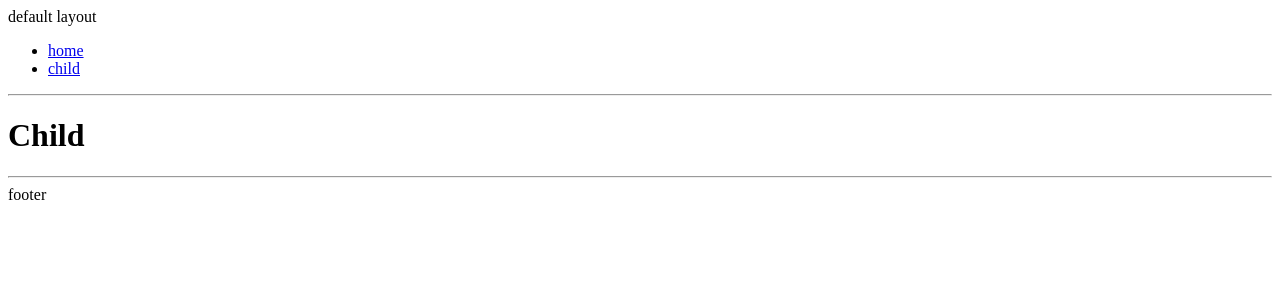
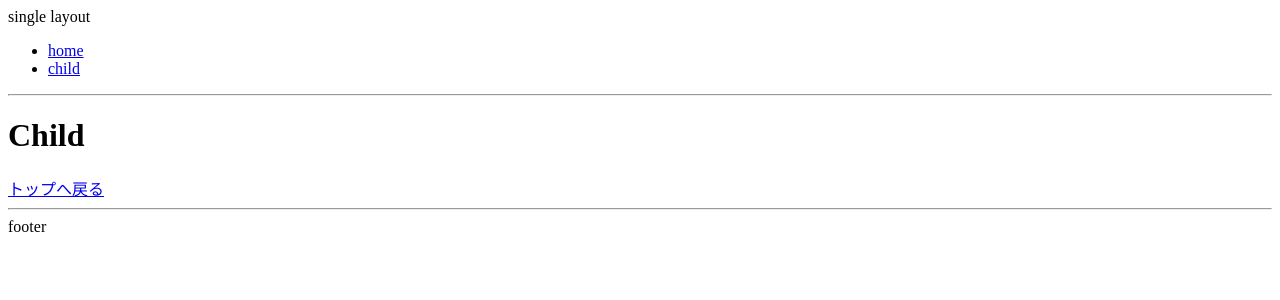
Before and after one commit to YasuakiOmokawa/my-first-nuxt-app, a Nuxt app: page /child in a window 1280 px wide. Shown: the top 300 px of the page. Built offline with nearby package versions, Linux system fonts and the light colour scheme.

Commit message:
Add single layout

```diff
--- /dev/null
+++ b/layouts/single.vue
@@ -0,0 +1,23 @@
+<template>
+  <div>
+    <span>single layout</span>
+    <AppNavigation />
+    <hr />
+    <nuxt />
+    <nuxt-link to="/">トップへ戻る</nuxt-link>
+    <hr />
+    <footer>
+      footer
+    </footer>
+  </div>
+</template>
+
+<script>
+import AppNavigation from "~/components/AppNavigation.vue";
+
+export default {
+  components: {
+    AppNavigation
+  }
+};
+</script>
--- a/pages/child.vue
+++ b/pages/child.vue
@@ -3,3 +3,9 @@
     <h1>Child</h1>
   </div>
 </template>
+
+<script>
+export default {
+  layout: "single"
+};
+</script>
```
